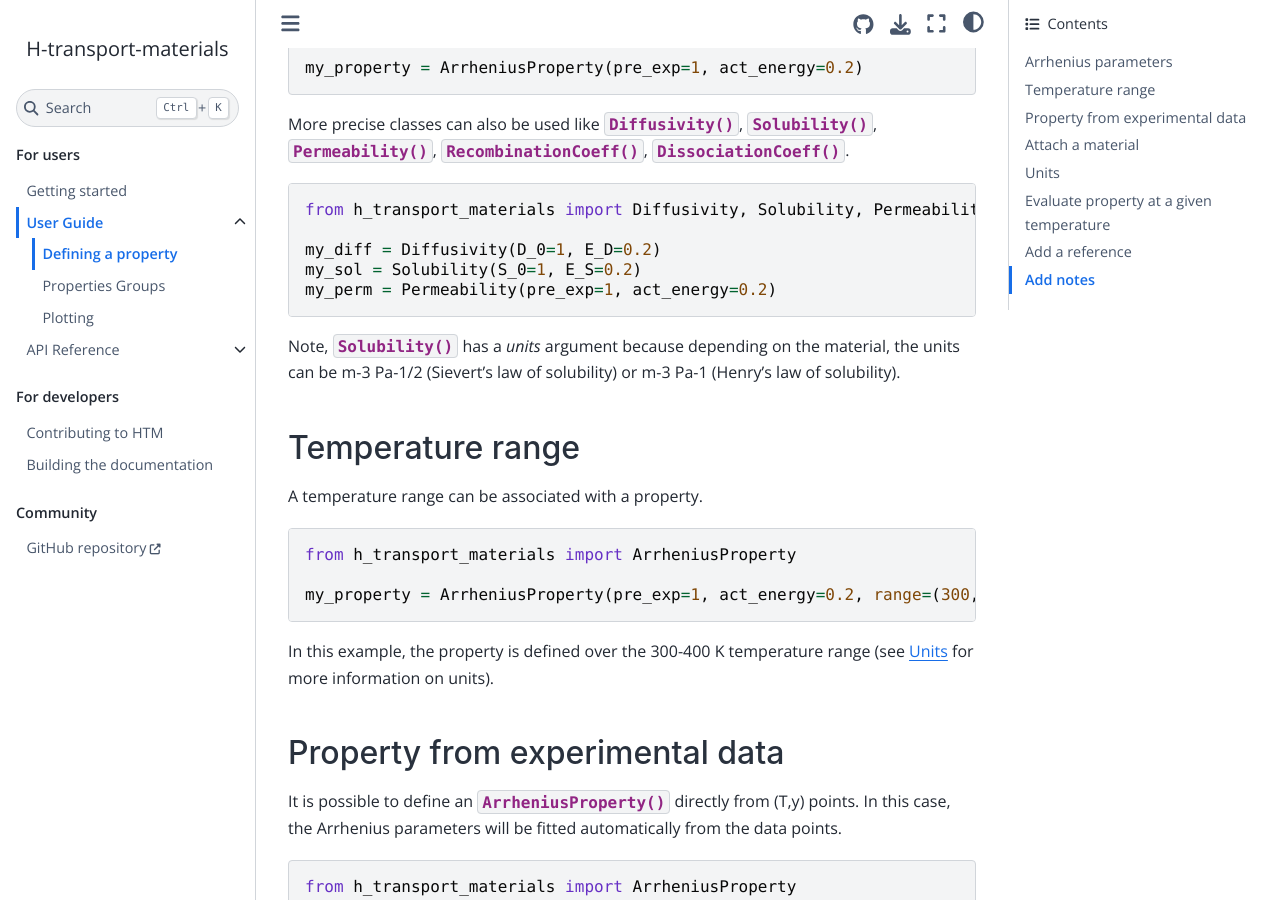
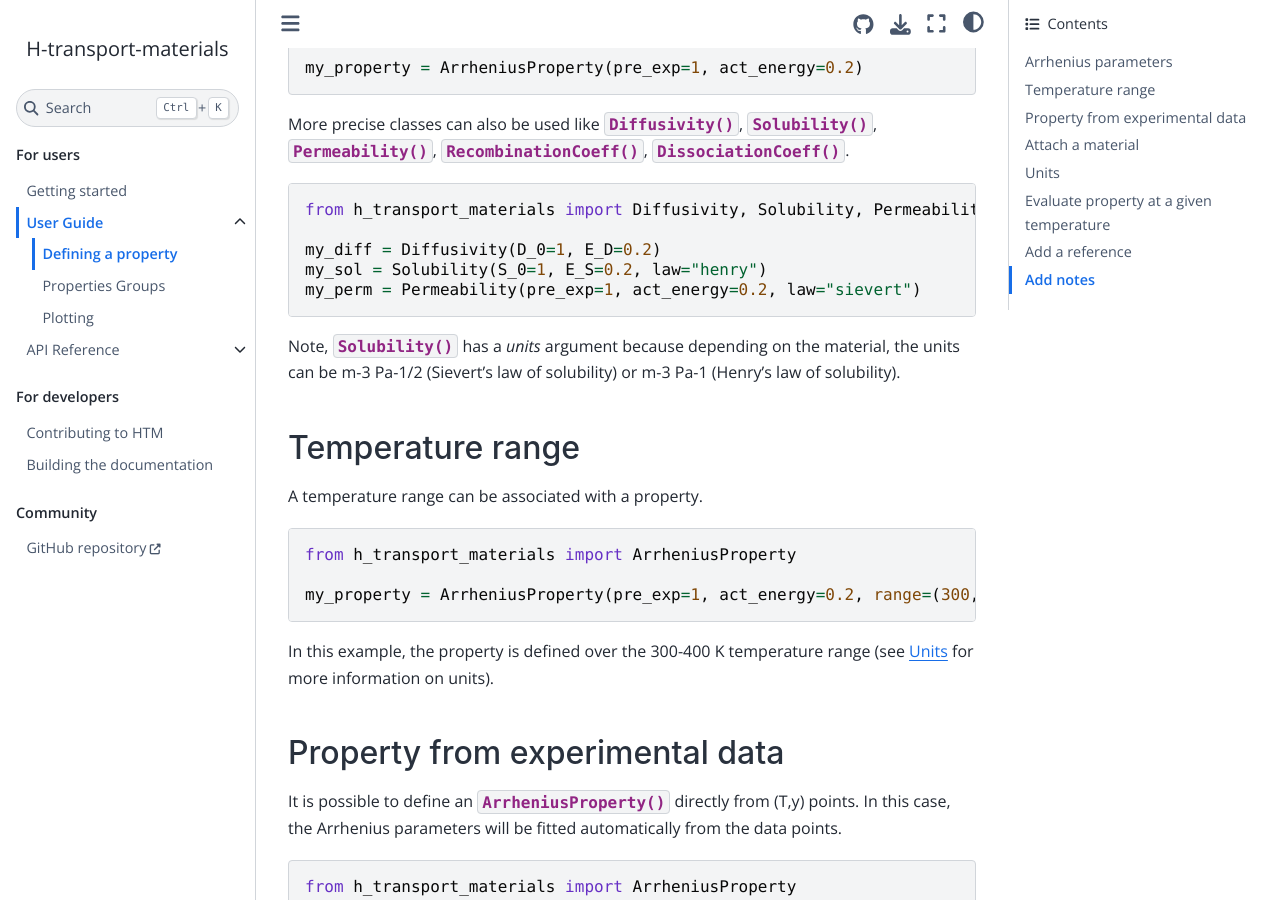
Before and after one commit to RemDelaporteMathurin/h-transport-materials, a Sphinx documentation site: the page built from docs/user/defining_property.rst, in a window 1280 px wide and 900 px high, scrolled down 601 px. Built offline with Sphinx 7.4.7 and the Sphinx Book theme 1.1.4, drawn with Linux system fonts in a browser that asks for light colours.

Commit message:
updated docs

```diff
--- a/docs/user/defining_property.rst
+++ b/docs/user/defining_property.rst
@@ -35,8 +35,8 @@ More precise classes can also be used like :class:`Diffusivity() <h_transport_ma
     from h_transport_materials import Diffusivity, Solubility, Permeability
 
     my_diff = Diffusivity(D_0=1, E_D=0.2)
-    my_sol = Solubility(S_0=1, E_S=0.2)
-    my_perm = Permeability(pre_exp=1, act_energy=0.2)
+    my_sol = Solubility(S_0=1, E_S=0.2, law="henry")
+    my_perm = Permeability(pre_exp=1, act_energy=0.2, law="sievert")
 
 Note, :class:`Solubility() <h_transport_materials.property.Solubility>` has a `units` argument because depending on the material, the units can be m-3 Pa-1/2 (Sievert's law of solubility) or m-3 Pa-1 (Henry's law of solubility).
 
```
